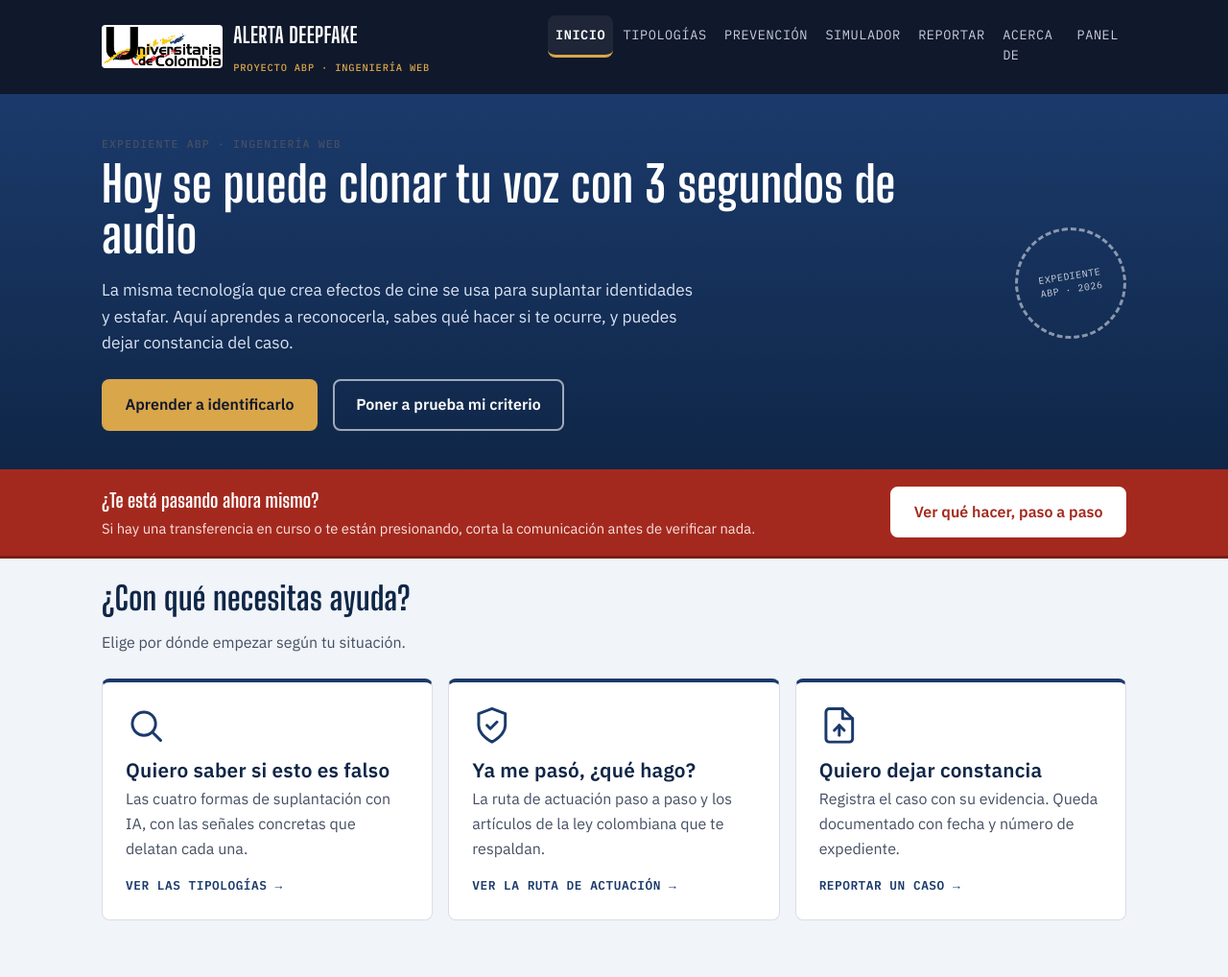
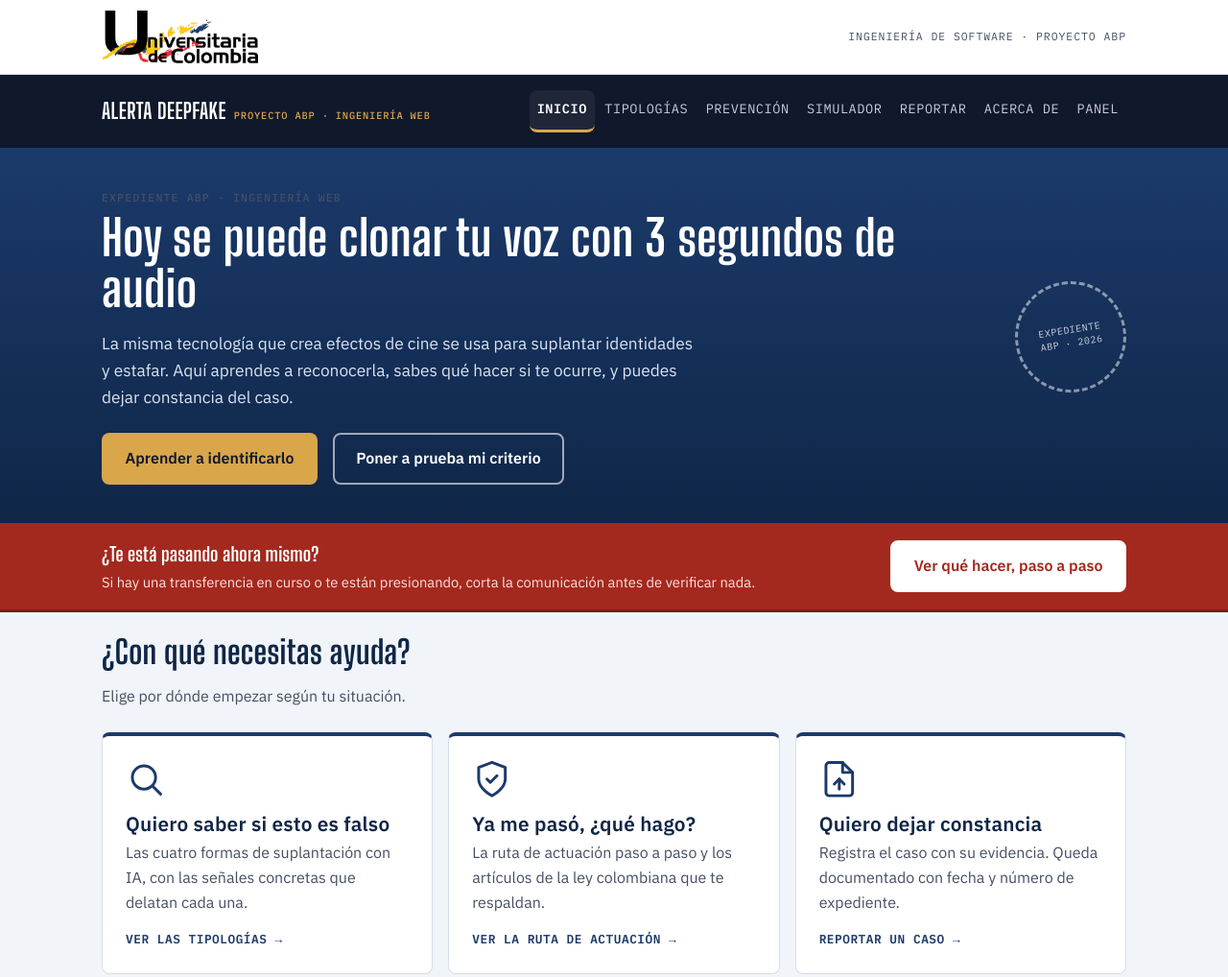
Before and after one commit to DylanRC4/Alerta-Deepfake, a plain HTML site: page frontend/index.html in a window 1280 px wide. Shown: the top 1018 px of the page at 96% size. Drawn offline with Linux system fonts and the light colour scheme.

Commit message:
fix: dar al logo institucional su propia banda superior

```diff
--- a/frontend/css/styles.css
+++ b/frontend/css/styles.css
@@ -135,8 +135,8 @@ a:hover { color: var(--color-stamp-amber); }
 
 .marca {
   display: flex;
-  align-items: center;
-  gap: 0.7rem;
+  align-items: baseline;
+  gap: 0.5rem;
   font-family: var(--font-display);
   font-weight: 700;
   font-size: 1.4rem;
@@ -145,14 +145,7 @@ a:hover { color: var(--color-stamp-amber); }
   text-transform: uppercase;
   letter-spacing: 0.02em;
 }
-.marca-texto {
-  display: flex;
-  align-items: baseline;
-  gap: 0.5rem;
-  flex-wrap: wrap;
-}
-.marca span span,
-.marca-texto span {
+.marca span {
   font-family: var(--font-mono);
   font-weight: 500;
   font-size: 0.65rem;
@@ -161,17 +154,45 @@ a:hover { color: var(--color-stamp-amber); }
   letter-spacing: 0.08em;
 }
 
-/* Logo de la universidad. Si el archivo no existe, el onerror lo retira del
-   DOM y la marca se ve exactamente como antes, sin hueco ni icono roto. */
+/* ---------- Banda institucional ----------
+   El logo es texto negro sobre blanco: sobre la barra oscura obligaría a un
+   recuadro blanco que parece una calcomanía. Con su propia banda clara queda
+   legible, con tamaño digno, y separa la identidad de la universidad de la
+   del proyecto. No es fija: se desplaza al hacer scroll y deja la navegación
+   como único elemento pegado arriba. */
+.barra-institucional {
+  background: #fff;
+  border-bottom: 1px solid var(--color-border);
+}
+.barra-institucional .contenedor {
+  display: flex;
+  align-items: center;
+  justify-content: space-between;
+  gap: var(--space-2);
+  flex-wrap: wrap;
+  padding-top: 0.7rem;
+  padding-bottom: 0.7rem;
+}
 .logo-u {
-  height: 2.4rem;
+  height: 2.7rem;
   width: auto;
+  display: block;
   flex-shrink: 0;
-  border-radius: 4px;
-  background: #fff;
-  padding: 2px;
-}
-@media (min-width: 768px) { .logo-u { height: 2.8rem; } }
+}
+@media (min-width: 768px) { .logo-u { height: 3.4rem; } }
+
+.barra-institucional-texto {
+  font-family: var(--font-mono);
+  font-size: 0.72rem;
+  text-transform: uppercase;
+  letter-spacing: 0.08em;
+  color: var(--color-ink-soft);
+  text-align: right;
+}
+@media (max-width: 480px) {
+  /* En pantallas angostas el texto compite con el logo: mejor solo el logo */
+  .barra-institucional-texto { display: none; }
+}
 
 .nav-toggle {
   display: inline-flex;
--- a/frontend/index.html
+++ b/frontend/index.html
@@ -14,12 +14,17 @@
   <a class="skip-link" href="#contenido">Saltar al contenido</a>
   <div class="franja-alerta" aria-hidden="true"></div>
 
+  <div class="barra-institucional">
+    <div class="contenedor">
+      <img class="logo-u" src="img/logoU.jpg" alt="Universitaria de Colombia"
+           onerror="this.closest('.barra-institucional').remove();">
+      <span class="barra-institucional-texto">Ingeniería de Software · Proyecto ABP</span>
+    </div>
+  </div>
+
   <header class="sitio-header">
     <nav class="nav-barra" aria-label="Navegación principal">
-      <a class="marca" href="index.html">
-        <img class="logo-u" src="img/logoU.jpg" alt="Logo de la universidad" onerror="this.remove();">
-        <span class="marca-texto">Alerta Deepfake<span>Proyecto ABP · Ingeniería Web</span></span>
-      </a>
+      <a class="marca" href="index.html">Alerta Deepfake<span>Proyecto ABP · Ingeniería Web</span></a>
       <button class="nav-toggle" aria-expanded="false" aria-controls="menu-principal">Menú</button>
       <ul class="nav-lista" id="menu-principal">
         <li><a href="index.html" aria-current="page">Inicio</a></li>
```
Also changed, not shown: frontend/acerca.html (+9 -4 lines), frontend/panel.html (+9 -4 lines), frontend/prevencion.html (+9 -4 lines), frontend/reporte.html (+9 -4 lines), frontend/simulador.html (+9 -4 lines), frontend/tipologias.html (+9 -4 lines).
